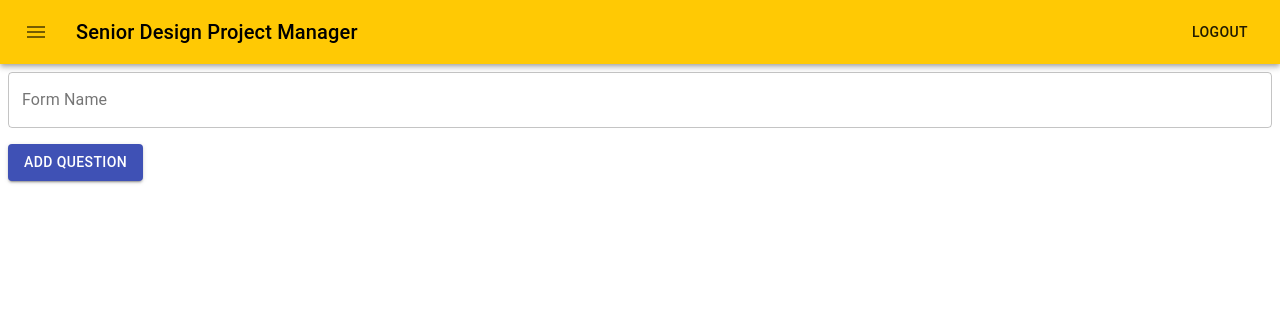
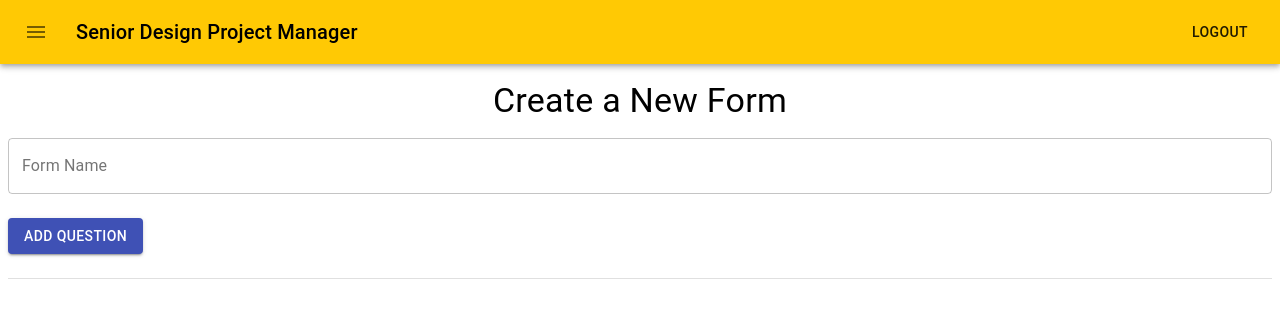
Before and after one commit to nguderian/SDPM, a React (Create React App) app in the folder frontend/: page /NewForm in a window 1280 px wide. Shown: the top 318 px of the page. Built offline with nearby package versions, Linux system fonts and the light colour scheme.

Commit message:
Stylistic changes. Added page title, Divider, and more margins

```diff
--- a/frontend/src/components/forms/NewForm.js
+++ b/frontend/src/components/forms/NewForm.js
@@ -7,6 +7,7 @@ import CardActions from '@material-ui/core/CardActions';
 import CardContent from '@material-ui/core/CardContent';
 import Grid from '@material-ui/core/Grid';
 import Typography from '@material-ui/core/Typography';
+import Divider from '@material-ui/core/Divider';
 import DeleteIcon from '@material-ui/icons/Delete';
 import EditIcon from '@material-ui/icons/Edit';
 import NewQuestion from './NewQuestion';
@@ -16,6 +17,7 @@ import EditQuestion from './EditQuestion';
 const useStyles = makeStyles(theme => ({
     formTitle: {
         margin: theme.spacing(1),
+        marginTop: theme.spacing(2),
     },
     formControl: {
         margin: theme.spacing(1),
@@ -24,6 +26,12 @@ const useStyles = makeStyles(theme => ({
     createButton: {
         margin: theme.spacing(1),
         textAlign: 'center',
+        marginTop: theme.spacing(2),
+    },
+    pageTitle: {
+        margin: theme.spacing(1),
+        marginTop: theme.spacing(2),
+        textAlign: 'center'
     },
     dataTable: {
         width: 200,
@@ -37,6 +45,11 @@ const useStyles = makeStyles(theme => ({
     },
     title: {
         fontSize: 14
+    },
+    divider: {
+        margin: theme.spacing(1),
+        marginBottom: theme.spacing(2),
+        marginTop: theme.spacing(2)
     }
 }));
 
@@ -101,7 +114,6 @@ const NewForm = () => {
     };
 
     const editQuestion = (shouldEdit, type, text, frqAnswer, threshold, mcAnswers, correctMCAnswers) => {
-        console.log(shouldEdit);
         if(shouldEdit) {
             let question = {};
             if (type === 'Free Response' || type === 'Likert Scale') {
@@ -146,6 +158,7 @@ const NewForm = () => {
 
     return (
         <div>
+            <Typography variant="h4" className={classes.pageTitle}>Create a New Form</Typography>
             <form className={classes.formTitle} noValidate autoComplete="off">
                 <TextField id="outlined-basic" label="Form Name" variant="outlined" fullWidth={true} onChange={handleTextFieldChange}/>
             </form>
@@ -157,11 +170,12 @@ const NewForm = () => {
                 onClose={() => setAddQuestionOpen(false)}
                 add={addQuestion}
                 />}
+            <Divider className={classes.divider} variant="fullWidth"/>
             <div className={classes.root}>
                 <Grid container spacing={3}>
                     {questions.map((question, index) =>
                         <Grid item xs={4} key={index}>
-                            <Card className={classes.questionCard}>
+                            <Card className={classes.questionCard} variant="outlined">
                                 <CardContent>
                                     <Typography className={classes.title} color="textSecondary" gutterBottom>
                                         {question.questionType}
```
